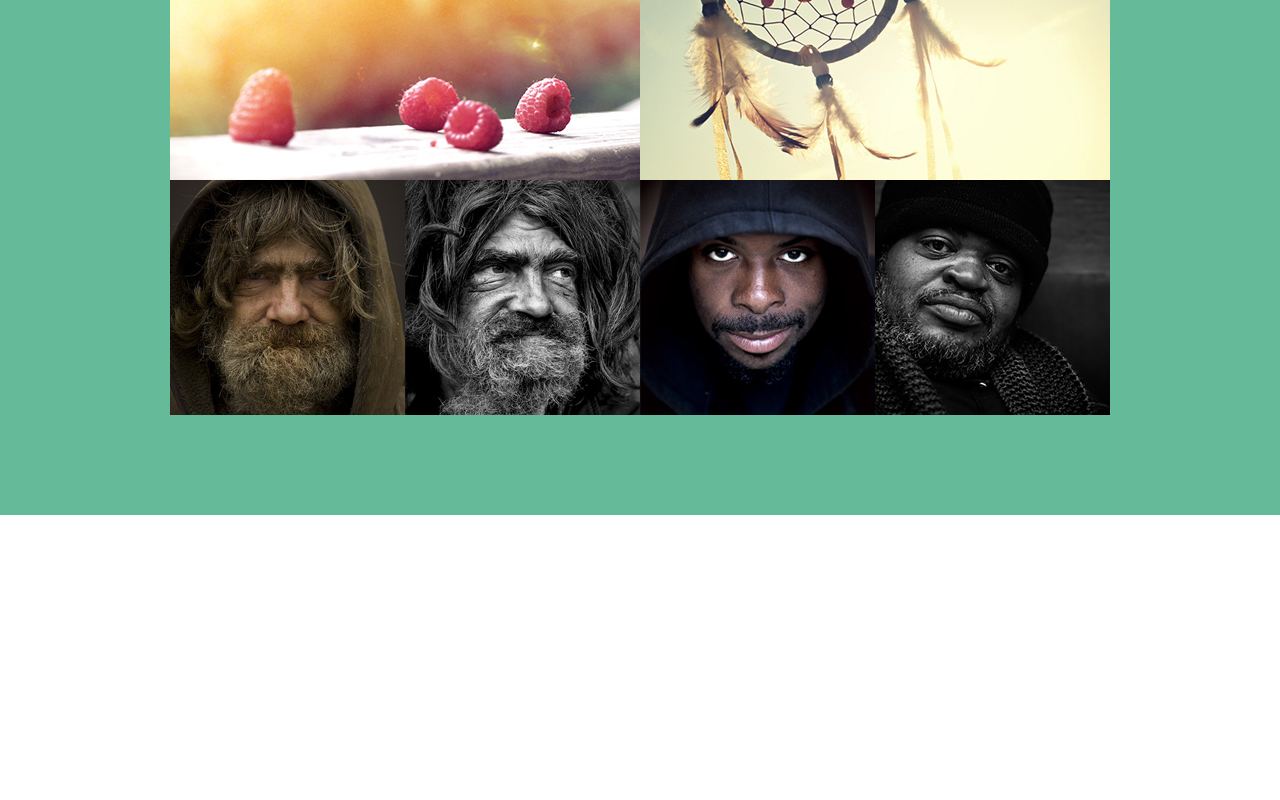
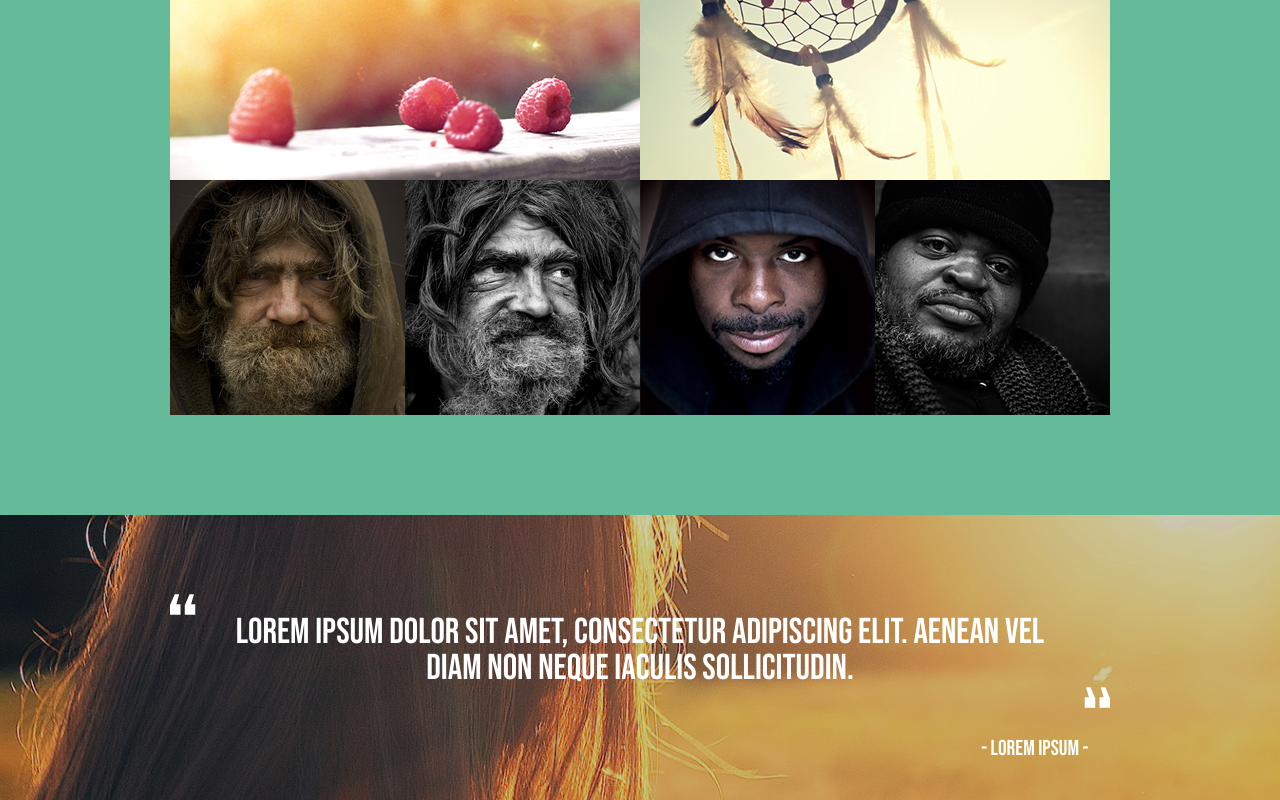
Before and after one commit to alexmirg/alexmirg.github.io, a plain HTML site: page folio/index.html in a window 1280 px wide. Shown: the part 972-1772 px from the top of the page. Before the commit the page ends 1487 px from the top, so only its background shows below. Drawn offline with nearby package versions, Linux system fonts and the light colour scheme.

Commit message:
0014: Add section 'Testimonial'

```diff
--- a/folio/index.html
+++ b/folio/index.html
@@ -27,7 +27,7 @@
         <!-- Header -->
         <header class="page-header">
             <div class="container">
-                <div class="header__overlay"></div>
+                <div class="section__overlay"></div>
                 <div class="header__content">
                     <h1 class="header__slogan">
                         .Folio
@@ -271,6 +271,20 @@
         </div>
 
         <!-- Section Testimonial -->
+        <div class="page-testimonial">
+            <div class="container">
+                <div class="section__overlay"></div>
+                <div class="testimonial__content">
+                    <p class="testimonial__quote">
+                            Lorem ipsum dolor sit amet, consectetur adipiscing elit.
+                            Aenean vel diam non neque iaculis sollicitudin.
+                        </p>
+                        <p class="testimonial__author">
+                            lorem ipsum
+                        </p>
+                </div>
+            </div>
+        </div>
         <!-- Section News -->
         <!-- Section Sponsor -->
         <!-- Section bio -->
--- a/folio/scss/base/_colors.scss
+++ b/folio/scss/base/_colors.scss
@@ -1,5 +1,6 @@
 $headingColor: #252222;
 $whiteColor: #fff;
-$baseOverlayColor: rgba(0,0,0, 0.4);
+$baseOverlayColor: rgba(0,0,0, 0.2);
 $brandColor: #65ba99;
 $brandColor06: rgba(101, 186, 153, .6);
+$testimonialColor: #62473a;
--- a/folio/scss/components/header/_header.scss
+++ b/folio/scss/components/header/_header.scss
@@ -4,15 +4,6 @@
     min-height: 280px;
     background: $headingColor url('../img/header_bg.jpg') no-repeat center center;
     background-size: cover;
-}
-
-.header__overlay {
-    position: absolute;
-    top: 0;
-    left: 0;
-    width: 100%;
-    height: 100%;
-    background: $baseOverlayColor;
 }
 
 .header__content {
--- /dev/null
+++ b/folio/scss/components/overlay/_overlay.scss
@@ -0,0 +1,8 @@
+.section__overlay {
+    position: absolute;
+    top: 0;
+    left: 0;
+    width: 100%;
+    height: 100%;
+    background: $baseOverlayColor;
+}
--- /dev/null
+++ b/folio/scss/components/testimonial/_testimonial.scss
@@ -0,0 +1,70 @@
+$quoteSymbolHeight: 21px;
+
+.page-testimonial {
+    position: relative;
+    padding: 100px 0 40px;
+    background: $testimonialColor url('../img/testimonial_bg.jpg') no-repeat center center;
+    background-size: cover;
+    font-family: 'Bebas Neue', sans-serif;
+}
+
+.testimonial__content {
+    display: flex;
+    flex-direction: column;
+    justify-content: center;
+    align-items: center;
+    font-size: 2.6rem;
+}
+
+.testimonial__quote {
+    position: relative;
+    padding: 0 40px;
+    margin-bottom: 30px + $quoteSymbolHeight;
+    font-size: 1em;
+    text-align: center;
+}
+
+.testimonial__quote:before,
+.testimonial__quote:after, {
+    content: '';
+    display: block;
+    background: url('../img/icons/quote_symbol.png') no-repeat center center;
+    width: 26px;
+    height: $quoteSymbolHeight;
+    position: absolute;
+}
+
+.testimonial__quote:before {
+    top: -$quoteSymbolHeight;
+    left: 0;
+}
+
+.testimonial__quote:after {
+    bottom: -$quoteSymbolHeight;
+    right: 0;
+    transform: scale(-1, 1);
+}
+
+.testimonial__author {
+    position: relative;
+    margin-right: 1em;
+    align-self: flex-end;
+    font-size: .6em;
+}
+
+.testimonial__author:before,
+.testimonial__author:after {
+    content: '-';
+}
+
+@media screen and (min-width: $sm) {
+    .testimonial__content {
+        font-size: 3rem;
+    }
+}
+
+@media screen and (min-width: $md) {
+    .testimonial__content {
+        font-size: 3.6rem;
+    }
+}
--- a/folio/scss/style.scss
+++ b/folio/scss/style.scss
@@ -8,7 +8,9 @@
 @import 'components/header/header';
 @import 'components/menu/menu';
 @import 'components/portfolio/portfolio';
+@import 'components/testimonial/testimonial';
 
+@import 'components/overlay/overlay';
 @import 'components/nav/nav';
 @import 'components/heading/heading';
 @import 'components/logo/logo';
```
Also changed, not shown: folio/css/style.min.css, folio/img/icons/quote_symbol.png (added), folio/img/testimonial_bg.jpg (added), 1 other file.
